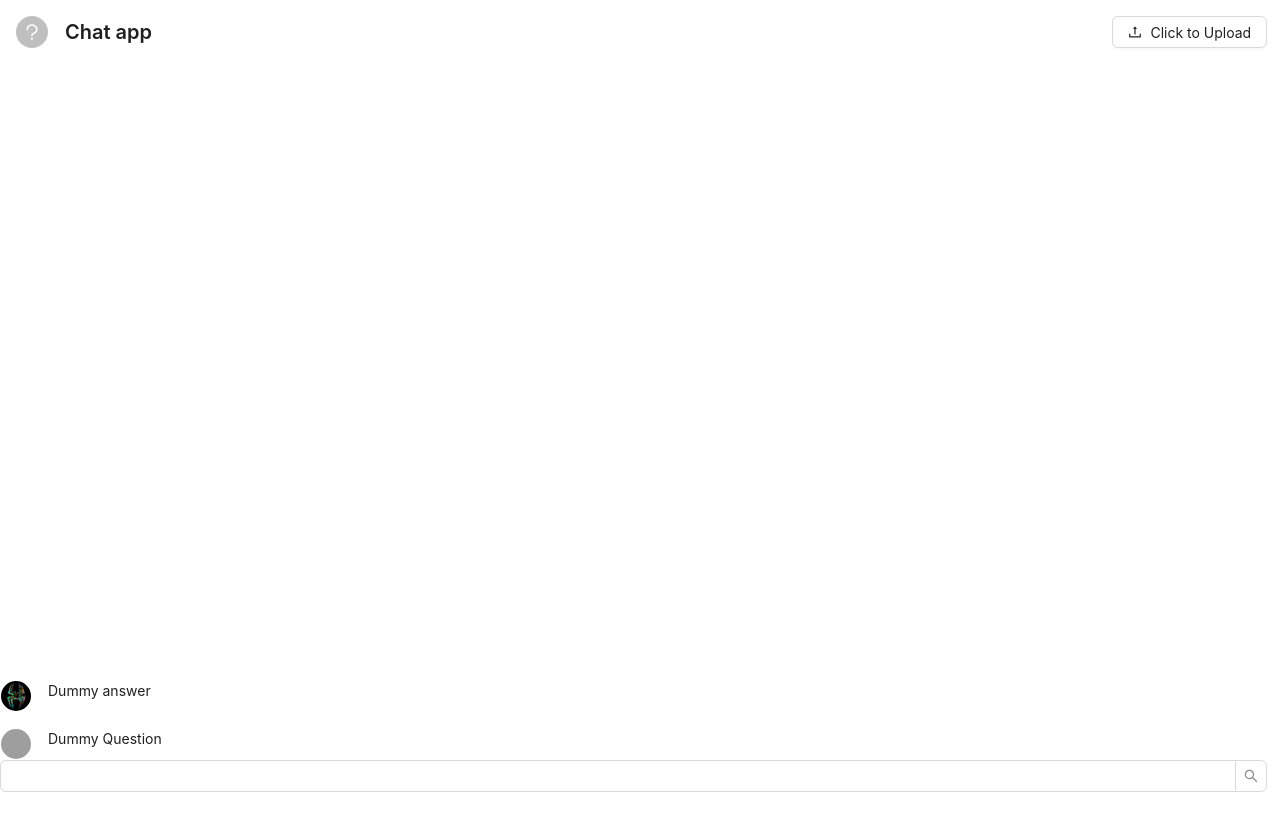
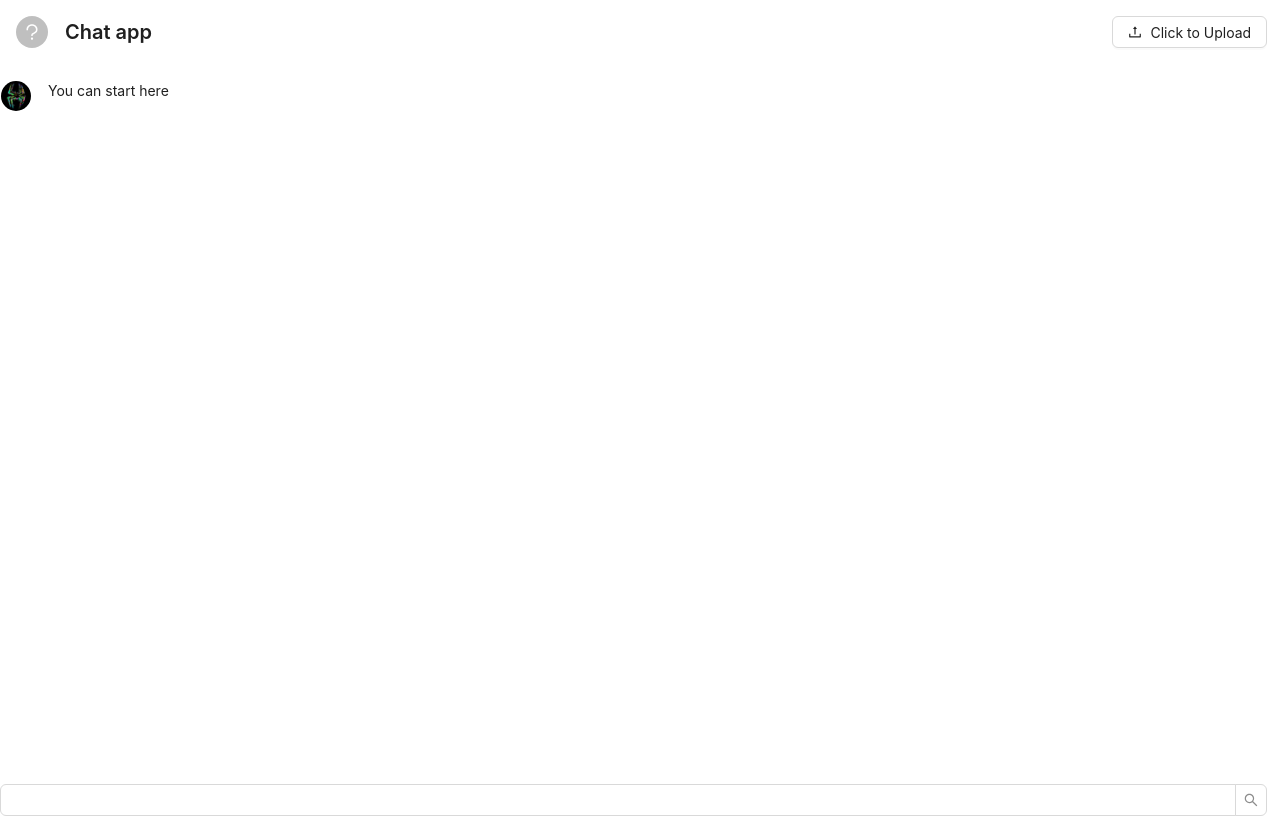
Before and after one commit to tejassingh1144/know-your-pdf, a React (Create React App) app in the folder frontend/: page / in a window 1280 px wide. Built offline with nearby package versions, Linux system fonts and the light colour scheme; grey boxes are pictures that could not be loaded.

Commit message:
made the height chatspace static cuz it being flex was interfering with scrolling

```diff
--- a/frontend/src/components/ChatBox.tsx
+++ b/frontend/src/components/ChatBox.tsx
@@ -8,12 +8,11 @@ const ChatBox : React.FC = () => {
 
     }
     return (
-        <Flex vertical style={{flex:1}}>
-            <Flex vertical style={{flex:1}} justify='flex-end'>
-                <ChatElement text='Dummy answer' path='/spider.png' />
-                <ChatElement text='Dummy Question' path='/user.svg' />
+        <Flex vertical>
+            <Flex className='ChatSpace' vertical style={{height:'90vh',overflowY:'scroll'}}>
+                <ChatElement text='You can start here' path='/spider.png'/>
             </Flex>
-            <Flex style={{flex:0}}>
+            <Flex className='ChatInput'>
                 <Search  allowClear={true} onSearch={handleSearch} />
             </Flex>
         </Flex>
```
